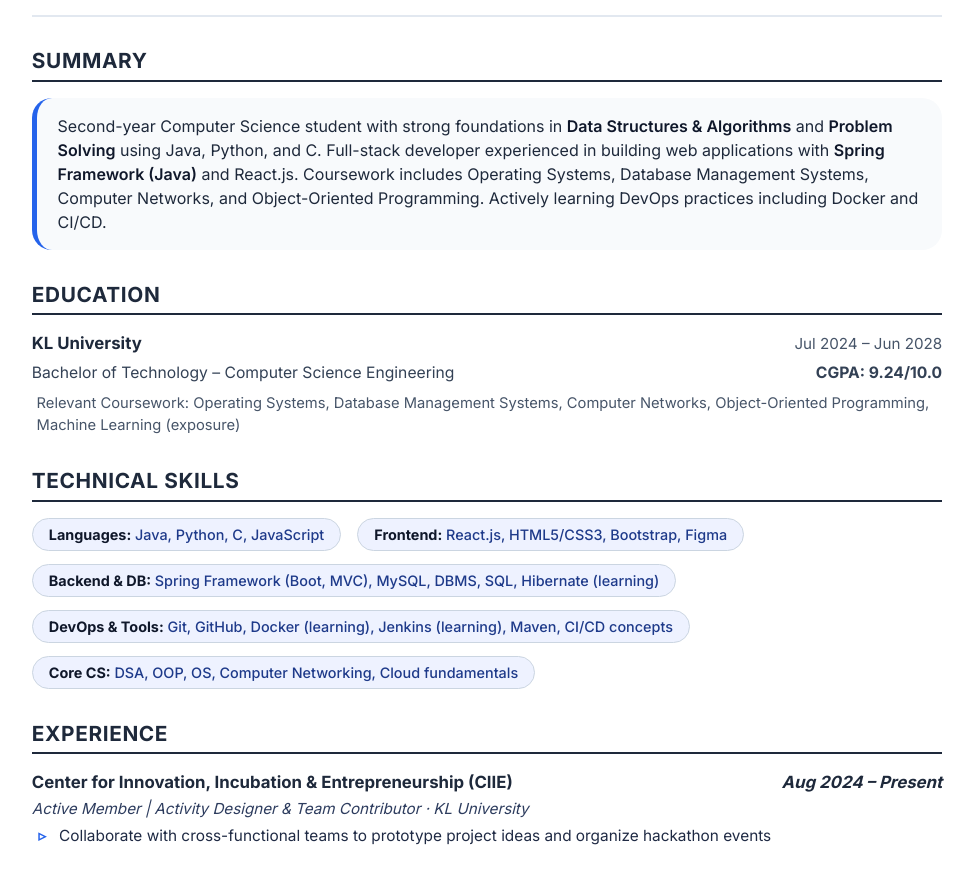
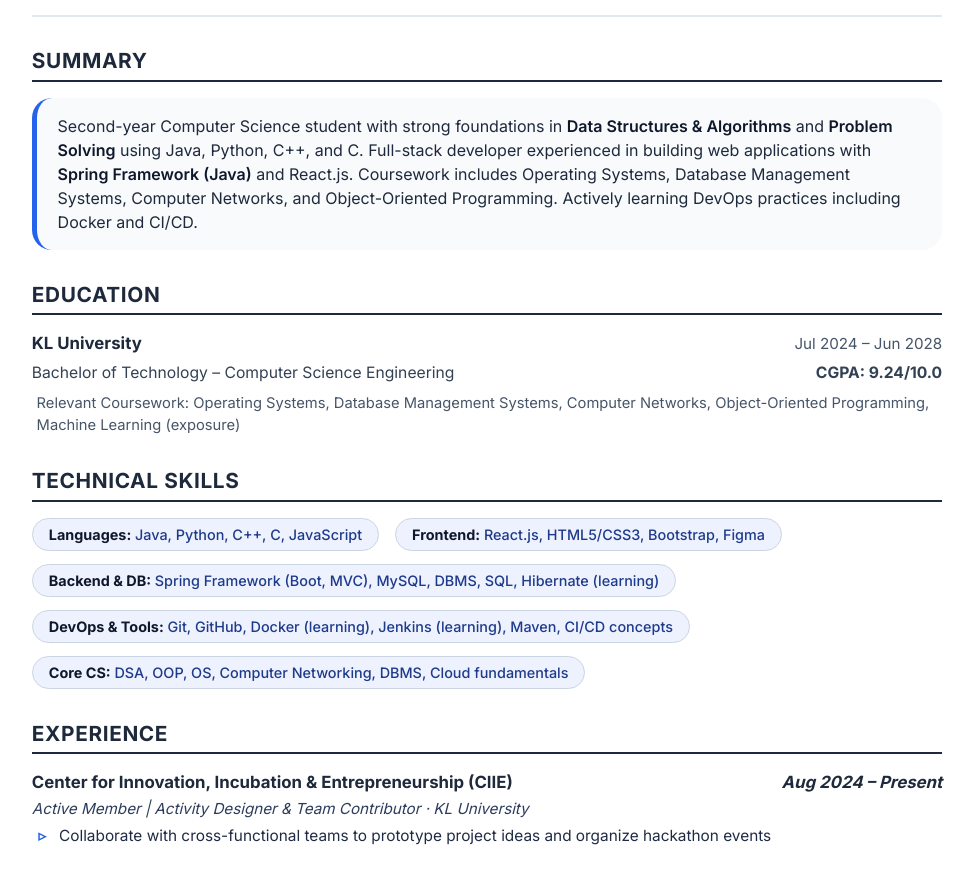
Before and after one commit to 2400032450Deepak/Portfolio, a plain HTML site: page portfolio.html in a window 1280 px wide. Shown: the part 202-1075 px from the top of the page, without its empty margins (153-1128 px from the left). Drawn offline with Linux system fonts and the light colour scheme.

Commit message:
skill added

```diff
--- a/portfolio.html
+++ b/portfolio.html
@@ -300,7 +300,7 @@
     <!-- Summary -->
     <div class="section-title">Summary</div>
     <div class="summary-text">
-        Second-year Computer Science student with strong foundations in <strong>Data Structures & Algorithms</strong> and <strong>Problem Solving</strong> using Java, Python, and C. Full-stack developer experienced in building web applications with <strong>Spring Framework (Java)</strong> and React.js. Coursework includes Operating Systems, Database Management Systems, Computer Networks, and Object-Oriented Programming. Actively learning DevOps practices including Docker and CI/CD.
+        Second-year Computer Science student with strong foundations in <strong>Data Structures & Algorithms</strong> and <strong>Problem Solving</strong> using Java, Python, C++, and C. Full-stack developer experienced in building web applications with <strong>Spring Framework (Java)</strong> and React.js. Coursework includes Operating Systems, Database Management Systems, Computer Networks, and Object-Oriented Programming. Actively learning DevOps practices including Docker and CI/CD.
     </div>
 
     <!-- Education -->
@@ -318,11 +318,11 @@
     <!-- Technical Skills -->
     <div class="section-title">Technical Skills</div>
     <ul class="skills-list">
-        <li><strong>Languages:</strong> Java, Python, C, JavaScript</li>
+        <li><strong>Languages:</strong> Java, Python, C++,  C, JavaScript</li>
         <li><strong>Frontend:</strong> React.js, HTML5/CSS3, Bootstrap, Figma</li>
         <li><strong>Backend & DB:</strong> Spring Framework (Boot, MVC), MySQL, DBMS, SQL, Hibernate (learning)</li>
         <li><strong>DevOps & Tools:</strong> Git, GitHub, Docker (learning), Jenkins (learning), Maven, CI/CD concepts</li>
-        <li><strong>Core CS:</strong> DSA, OOP, OS, Computer Networking, Cloud fundamentals</li>
+        <li><strong>Core CS:</strong> DSA, OOP, OS, Computer Networking, DBMS, Cloud fundamentals</li>
     </ul>
 
     <!-- Experience -->
```
